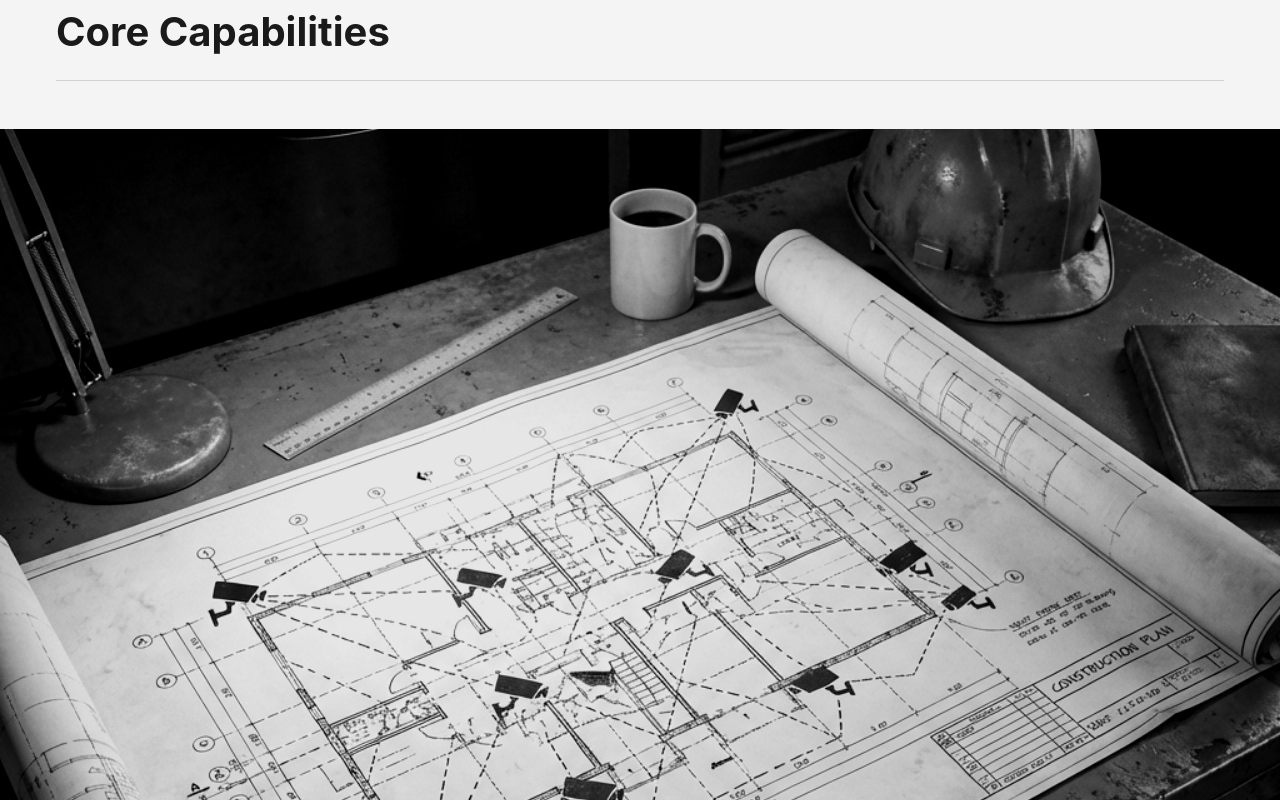
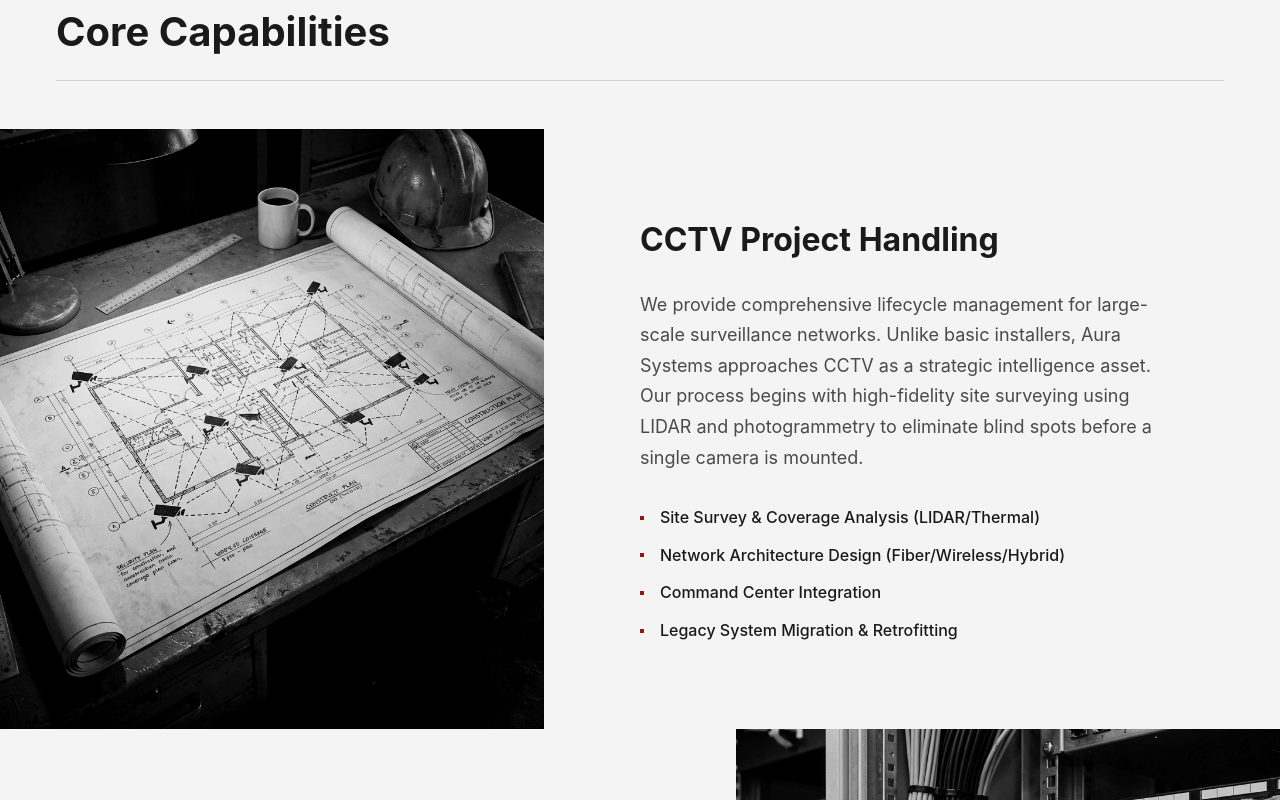
Before and after one commit to Psyodrz/Aura-Systems, a React (Vite) app: page / in a window 1280 px wide. Shown: the part 1620-2420 px from the top of the page. Built offline with nearby package versions, Linux system fonts and the light colour scheme.

Commit message:
Fix Services desktop layout sizing to restore 50/50 split

```diff
--- a/src/index.css
+++ b/src/index.css
@@ -370,9 +370,12 @@ html, body {
 
   .service-card-image {
     height: auto;
+    flex: 1; /* Restore flex behavior for side-by-side */
+    width: auto; /* Reset fixed width */
   }
 
   .service-card-content {
+    flex: 1; /* Ensure equal width */
     padding: 4rem 6rem;
   }
 
```
